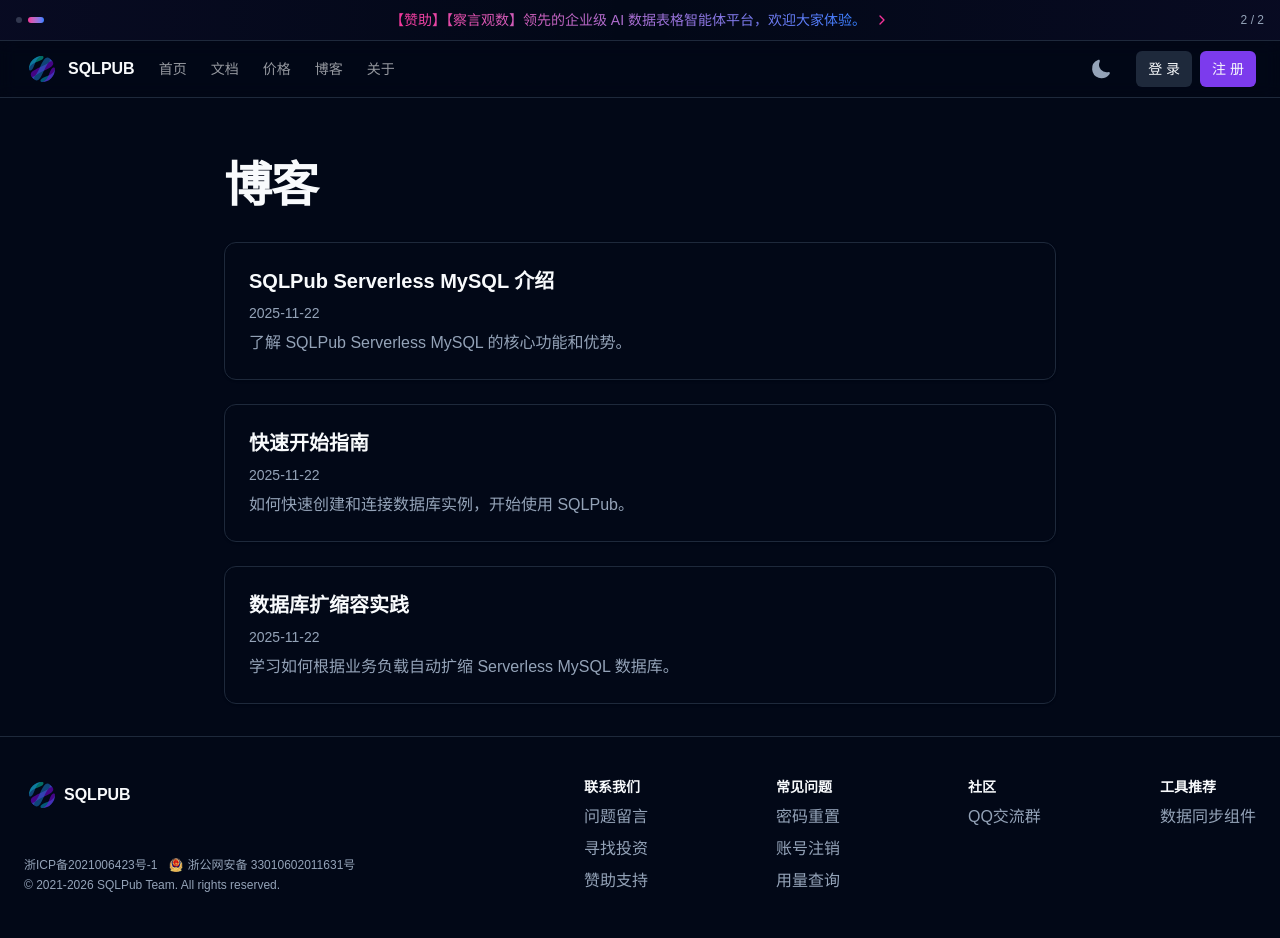
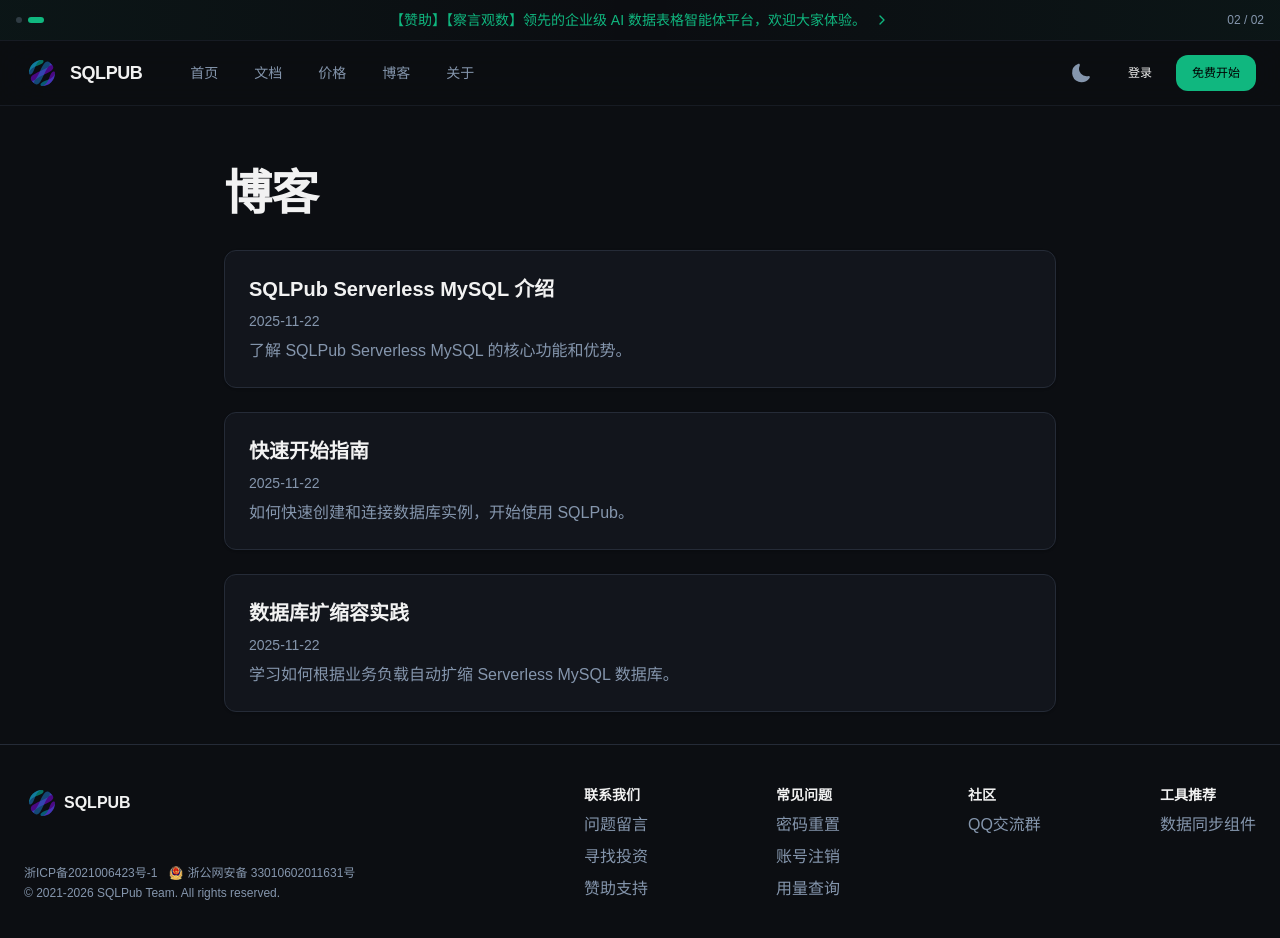
Before and after one commit to sqlpub/sqlpub-website, a Next.js app: page /blog in a window 1280 px wide. Shown: the top 938 px of the page. Built offline with nearby package versions, Linux system fonts and the light colour scheme; a web font is replaced by a local one.

Commit message:
refactor: restyle project to match Neon design
Adapt project to dark theme, neon green accents, tech feel, and modern typography.

Co-authored-by: Red Rabbit <20015177+liuxinwang@users.noreply.github.com>

```diff
--- a/components/navbar.tsx
+++ b/components/navbar.tsx
@@ -16,26 +16,27 @@ export const Navbar = () => {
   const [mobileMenuOpen, setMobileMenuOpen] = React.useState(false);
 
   return (
-    <header className="sticky top-0 z-50 w-full border-b border-border bg-background/95 backdrop-blur supports-[backdrop-filter]:bg-background/60">
-      <div className="container mx-auto max-w-7xl flex h-14 items-center justify-between px-6">
+    <header className="sticky top-0 z-50 w-full border-b border-border/50 bg-background/80 backdrop-blur-xl supports-[backdrop-filter]:bg-background/60">
+      <div className="container mx-auto max-w-7xl flex h-16 items-center justify-between px-6">
         {/* Logo and Brand */}
-        <div className="flex items-center gap-6">
-          <NextLink className="flex items-center gap-2" href="/">
+        <div className="flex items-center gap-8">
+          <NextLink className="flex items-center gap-2.5 group" href="/">
             <Logo />
-            <span className="font-bold text-inherit">SQLPUB</span>
+            <span className="font-bold text-lg tracking-tight group-hover:text-primary transition-colors">SQLPUB</span>
           </NextLink>
 
           {/* Desktop Navigation */}
           <NavigationMenuPrimitive.Root className="hidden lg:flex">
-            <NavigationMenuPrimitive.List className="flex items-center gap-6">
+            <NavigationMenuPrimitive.List className="flex items-center gap-1">
               {siteConfig.navItems.map((item) => (
                 <NavigationMenuPrimitive.Item key={item.href}>
                   <NavigationMenuPrimitive.Link asChild>
                     <NextLink
                       href={item.href}
                       className={cn(
-                        "text-sm font-medium text-foreground/60 transition-colors hover:text-foreground/80",
-                        "data-[active]:text-foreground data-[active]:font-semibold"
+                        "px-4 py-2 text-sm font-medium text-muted-foreground rounded-lg transition-all duration-200",
+                        "hover:text-foreground hover:bg-secondary",
+                        "data-[active]:text-primary data-[active]:bg-primary/10"
                       )}
                     >
                       {item.label}
@@ -48,14 +49,14 @@ export const Navbar = () => {
         </div>
 
         {/* Desktop Right Actions */}
-        <div className="hidden sm:flex items-center gap-4">
+        <div className="hidden sm:flex items-center gap-3">
           <ThemeSwitch />
           <div className="hidden md:flex items-center gap-2">
-            <Button variant="flat" size="sm" asChild>
-              <a href={siteConfig.links.login}>登 录</a>
+            <Button variant="ghost" size="sm" asChild>
+              <a href={siteConfig.links.login}>登录</a>
             </Button>
             <Button size="sm" asChild>
-              <a href={siteConfig.links.signup}>注 册</a>
+              <a href={siteConfig.links.signup}>免费开始</a>
             </Button>
           </div>
         </div>
@@ -67,6 +68,7 @@ export const Navbar = () => {
             target="_blank"
             rel="noopener noreferrer"
             aria-label="Github"
+            className="p-2 hover:bg-secondary rounded-lg transition-colors"
           >
             <GithubIcon className="h-5 w-5 text-muted-foreground" />
           </a>
@@ -76,7 +78,7 @@ export const Navbar = () => {
           <DialogPrimitive.Root open={mobileMenuOpen} onOpenChange={setMobileMenuOpen}>
             <DialogPrimitive.Trigger asChild>
               <button
-                className="p-2 hover:bg-accent rounded-md"
+                className="p-2 hover:bg-secondary rounded-lg transition-colors"
                 aria-label="Toggle menu"
               >
                 <Menu className="h-5 w-5" />
@@ -84,7 +86,7 @@ export const Navbar = () => {
             </DialogPrimitive.Trigger>
             <DialogPrimitive.Portal>
               <DialogPrimitive.Overlay className="fixed inset-0 z-50 bg-background/80 backdrop-blur-sm data-[state=open]:animate-in data-[state=closed]:animate-out data-[state=closed]:fade-out-0 data-[state=open]:fade-in-0" />
-              <DialogPrimitive.Content className="fixed inset-y-0 right-0 z-50 h-full w-3/4 max-w-sm border-l bg-background p-6 shadow-lg transition ease-in-out data-[state=open]:animate-in data-[state=closed]:animate-out data-[state=closed]:slide-out-to-right data-[state=open]:slide-in-from-right duration-300">
+              <DialogPrimitive.Content className="fixed inset-y-0 right-0 z-50 h-full w-3/4 max-w-sm border-l border-border bg-background p-6 shadow-2xl transition ease-in-out data-[state=open]:animate-in data-[state=closed]:animate-out data-[state=closed]:slide-out-to-right data-[state=open]:slide-in-from-right duration-300">
                 <div className="flex items-center justify-between">
                   <NextLink className="flex items-center gap-2" href="/" onClick={() => setMobileMenuOpen(false)}>
                     <Logo />
@@ -92,30 +94,30 @@ export const Navbar = () => {
                   </NextLink>
                   <DialogPrimitive.Close asChild>
                     <button
-                      className="p-2 hover:bg-accent rounded-md"
+                      className="p-2 hover:bg-secondary rounded-lg transition-colors"
                       aria-label="Close menu"
                     >
                       <X className="h-5 w-5" />
                     </button>
                   </DialogPrimitive.Close>
                 </div>
-                <nav className="mt-8 flex flex-col gap-4">
+                <nav className="mt-8 flex flex-col gap-2">
                   {siteConfig.navItems.map((item) => (
                     <NextLink
                       key={item.href}
                       href={item.href}
-                      className="text-lg font-medium text-foreground hover:text-primary transition-colors"
+                      className="px-4 py-3 text-lg font-medium text-foreground hover:text-primary hover:bg-secondary rounded-lg transition-all"
                       onClick={() => setMobileMenuOpen(false)}
                     >
                       {item.label}
                     </NextLink>
                   ))}
-                  <div className="mt-4 flex flex-col gap-2">
+                  <div className="mt-6 pt-6 border-t border-border flex flex-col gap-3">
                     <Button variant="outline" asChild>
-                      <a href={siteConfig.links.login}>登 录</a>
+                      <a href={siteConfig.links.login}>登录</a>
                     </Button>
                     <Button asChild>
-                      <a href={siteConfig.links.signup}>注 册</a>
+                      <a href={siteConfig.links.signup}>免费开始</a>
                     </Button>
                   </div>
                 </nav>
--- a/components/notice.tsx
+++ b/components/notice.tsx
@@ -38,7 +38,8 @@ export const Notice = () => {
   const currentNotice = notices[currentIndex];
 
   return (
-    <div className="relative w-full overflow-hidden border-b border-border bg-gradient-to-r from-primary/5 via-transparent to-primary/5">
+    <div className="relative w-full overflow-hidden border-b border-border/50 bg-background/80 backdrop-blur-sm">
+      <div className="absolute inset-0 bg-gradient-to-r from-primary/5 via-transparent to-primary/5" />
       <div className="relative flex items-center justify-center py-2.5">
         {/* Indicator dots */}
         {notices.length > 1 && (
@@ -55,7 +56,7 @@ export const Notice = () => {
                 }}
                 className={`h-1.5 rounded-full transition-all duration-300 ${
                   index === currentIndex
-                    ? "w-4 bg-gradient-to-r from-pink-500 to-blue-500"
+                    ? "w-4 bg-primary"
                     : "w-1.5 bg-muted-foreground/30 hover:bg-muted-foreground/50"
                 }`}
                 aria-label={`切换到通知 ${index + 1}`}
@@ -75,16 +76,16 @@ export const Notice = () => {
               : "translate-y-0 opacity-100"
           }`}
         >
-          <span className="bg-gradient-to-r from-pink-500 to-blue-500 bg-clip-text text-transparent">
+          <span className="text-primary">
             {currentNotice.text}
           </span>
-          <ChevronRight className="h-4 w-4 text-pink-500 transition-transform group-hover:translate-x-1" />
+          <ChevronRight className="h-4 w-4 text-primary transition-transform group-hover:translate-x-1" />
         </Link>
 
         {/* Counter */}
         {notices.length > 1 && (
-          <div className="absolute right-4 text-xs text-muted-foreground">
-            {currentIndex + 1} / {notices.length}
+          <div className="absolute right-4 text-xs text-muted-foreground font-mono">
+            {String(currentIndex + 1).padStart(2, "0")} / {String(notices.length).padStart(2, "0")}
           </div>
         )}
       </div>
--- a/components/ui/button.tsx
+++ b/components/ui/button.tsx
@@ -5,31 +5,33 @@ import { cva, type VariantProps } from "class-variance-authority";
 import { cn } from "@/lib/utils";
 
 const buttonVariants = cva(
-  "inline-flex items-center justify-center whitespace-nowrap rounded-md text-sm font-medium ring-offset-background transition-colors focus-visible:outline-none focus-visible:ring-2 focus-visible:ring-ring focus-visible:ring-offset-2 disabled:pointer-events-none disabled:opacity-50",
+  "inline-flex items-center justify-center whitespace-nowrap text-sm font-medium ring-offset-background transition-all duration-200 focus-visible:outline-none focus-visible:ring-2 focus-visible:ring-ring focus-visible:ring-offset-2 disabled:pointer-events-none disabled:opacity-50",
   {
     variants: {
       variant: {
-        default: "bg-primary text-primary-foreground hover:bg-primary/90",
+        default:
+          "bg-primary text-primary-foreground hover:bg-primary/90 hover:shadow-[0_0_20px_hsl(160_84%_39%/0.4)]",
         destructive:
           "bg-destructive text-destructive-foreground hover:bg-destructive/90",
         outline:
-          "border border-input bg-background hover:bg-accent hover:text-accent-foreground",
+          "border border-border bg-transparent hover:bg-secondary hover:border-primary/50",
         secondary:
           "bg-secondary text-secondary-foreground hover:bg-secondary/80",
-        ghost: "hover:bg-accent hover:text-accent-foreground",
+        ghost: "hover:bg-secondary hover:text-foreground",
         link: "text-primary underline-offset-4 hover:underline",
-        flat: "bg-secondary text-secondary-foreground hover:bg-secondary/80",
+        flat: "bg-secondary/50 text-secondary-foreground hover:bg-secondary",
+        glow: "bg-primary text-primary-foreground shadow-[0_0_20px_hsl(160_84%_39%/0.4)] hover:shadow-[0_0_30px_hsl(160_84%_39%/0.6)]",
       },
       size: {
-        default: "h-10 px-4 py-2",
-        sm: "h-9 rounded-md px-3",
-        lg: "h-11 rounded-md px-8",
+        default: "h-10 px-5 py-2",
+        sm: "h-9 rounded-md px-4 text-xs",
+        lg: "h-12 rounded-lg px-8 text-base",
         icon: "h-10 w-10",
       },
       radius: {
-        default: "rounded-md",
+        default: "rounded-lg",
         full: "rounded-full",
-        lg: "rounded-lg",
+        lg: "rounded-xl",
         none: "rounded-none",
       },
     },
--- a/components/ui/card.tsx
+++ b/components/ui/card.tsx
@@ -9,7 +9,7 @@ const Card = React.forwardRef<
   <div
     ref={ref}
     className={cn(
-      "rounded-lg border border-border bg-card text-card-foreground shadow-sm",
+      "rounded-xl border border-border bg-card text-card-foreground transition-all duration-300",
       className
     )}
     {...props}
@@ -76,4 +76,24 @@ const CardFooter = React.forwardRef<
 ));
 CardFooter.displayName = "CardFooter";
 
-export { Card, CardHeader, CardFooter, CardTitle, CardDescription, CardContent };
+// Neon style card with gradient border
+const NeonCard = React.forwardRef<
+  HTMLDivElement,
+  React.HTMLAttributes<HTMLDivElement> & { glowOnHover?: boolean }
+>(({ className, glowOnHover = false, ...props }, ref) => (
+  <div
+    ref={ref}
+    className={cn(
+      "relative rounded-xl bg-card text-card-foreground overflow-hidden",
+      "before:absolute before:inset-0 before:rounded-xl before:p-[1px]",
+      "before:bg-gradient-to-br before:from-primary/40 before:via-transparent before:to-primary/10",
+      "before:-z-10 before:content-['']",
+      glowOnHover && "hover:shadow-[0_0_30px_hsl(160_84%_39%/0.2)] transition-shadow duration-300",
+      className
+    )}
+    {...props}
+  />
+));
+NeonCard.displayName = "NeonCard";
+
+export { Card, CardHeader, CardFooter, CardTitle, CardDescription, CardContent, NeonCard };
--- a/styles/globals.css
+++ b/styles/globals.css
@@ -5,47 +5,47 @@
 @layer base {
   :root {
     --background: 0 0% 100%;
-    --foreground: 222.2 84% 4.9%;
+    --foreground: 222 47% 11%;
     --card: 0 0% 100%;
-    --card-foreground: 222.2 84% 4.9%;
+    --card-foreground: 222 47% 11%;
     --popover: 0 0% 100%;
-    --popover-foreground: 222.2 84% 4.9%;
-    --primary: 262 83% 58%;
-    --primary-foreground: 210 40% 98%;
-    --secondary: 210 40% 96.1%;
-    --secondary-foreground: 222.2 47.4% 11.2%;
-    --muted: 210 40% 96.1%;
-    --muted-foreground: 215.4 16.3% 46.9%;
-    --accent: 210 40% 96.1%;
-    --accent-foreground: 222.2 47.4% 11.2%;
-    --destructive: 0 84.2% 60.2%;
-    --destructive-foreground: 210 40% 98%;
-    --border: 214.3 31.8% 91.4%;
-    --input: 214.3 31.8% 91.4%;
-    --ring: 262 83% 58%;
-    --radius: 0.5rem;
+    --popover-foreground: 222 47% 11%;
+    --primary: 160 84% 39%;
+    --primary-foreground: 0 0% 0%;
+    --secondary: 210 20% 96%;
+    --secondary-foreground: 222 47% 11%;
+    --muted: 210 20% 96%;
+    --muted-foreground: 215 16% 47%;
+    --accent: 160 84% 39%;
+    --accent-foreground: 0 0% 0%;
+    --destructive: 0 84% 60%;
+    --destructive-foreground: 0 0% 100%;
+    --border: 214 32% 91%;
+    --input: 214 32% 91%;
+    --ring: 160 84% 39%;
+    --radius: 0.75rem;
   }
 
   .dark {
-    --background: 222.2 84% 4.9%;
-    --foreground: 210 40% 98%;
-    --card: 222.2 84% 4.9%;
-    --card-foreground: 210 40% 98%;
-    --popover: 222.2 84% 4.9%;
-    --popover-foreground: 210 40% 98%;
-    --primary: 262 83% 58%;
-    --primary-foreground: 210 40% 98%;
-    --secondary: 217.2 32.6% 17.5%;
-    --secondary-foreground: 210 40% 98%;
-    --muted: 217.2 32.6% 17.5%;
-    --muted-foreground: 215 20.2% 65.1%;
-    --accent: 217.2 32.6% 17.5%;
-    --accent-foreground: 210 40% 98%;
-    --destructive: 0 62.8% 30.6%;
-    --destructive-foreground: 210 40% 98%;
-    --border: 217.2 32.6% 17.5%;
-    --input: 217.2 32.6% 17.5%;
-    --ring: 262 83% 58%;
+    --background: 220 20% 6%;
+    --foreground: 0 0% 95%;
+    --card: 220 20% 9%;
+    --card-foreground: 0 0% 95%;
+    --popover: 220 20% 9%;
+    --popover-foreground: 0 0% 95%;
+    --primary: 160 84% 39%;
+    --primary-foreground: 0 0% 0%;
+    --secondary: 220 20% 14%;
+    --secondary-foreground: 0 0% 95%;
+    --muted: 220 20% 14%;
+    --muted-foreground: 215 20% 60%;
+    --accent: 160 84% 39%;
+    --accent-foreground: 0 0% 0%;
+    --destructive: 0 62% 30%;
+    --destructive-foreground: 0 0% 95%;
+    --border: 220 20% 18%;
+    --input: 220 20% 18%;
+    --ring: 160 84% 39%;
   }
 }
 
@@ -57,3 +57,46 @@
     @apply bg-background text-foreground;
   }
 }
+
+/* Neon glow utilities */
+@layer utilities {
+  .glow-primary {
+    box-shadow: 0 0 20px hsl(160 84% 39% / 0.3), 0 0 40px hsl(160 84% 39% / 0.1);
+  }
+
+  .glow-primary-lg {
+    box-shadow: 0 0 30px hsl(160 84% 39% / 0.4), 0 0 60px hsl(160 84% 39% / 0.2);
+  }
+
+  .text-glow {
+    text-shadow: 0 0 20px hsl(160 84% 39% / 0.5);
+  }
+
+  .gradient-border {
+    position: relative;
+  }
+
+  .gradient-border::before {
+    content: "";
+    position: absolute;
+    inset: 0;
+    padding: 1px;
+    border-radius: inherit;
+    background: linear-gradient(135deg, hsl(160 84% 39% / 0.5), transparent 50%);
+    -webkit-mask: linear-gradient(#fff 0 0) content-box, linear-gradient(#fff 0 0);
+    -webkit-mask-composite: xor;
+    mask-composite: exclude;
+    pointer-events: none;
+  }
+
+  .bg-grid {
+    background-image:
+      linear-gradient(to right, hsl(220 20% 18% / 0.5) 1px, transparent 1px),
+      linear-gradient(to bottom, hsl(220 20% 18% / 0.5) 1px, transparent 1px);
+    background-size: 60px 60px;
+  }
+
+  .bg-radial-gradient {
+    background: radial-gradient(ellipse 80% 50% at 50% -20%, hsl(160 84% 39% / 0.15), transparent);
+  }
+}
--- a/tailwind.config.js
+++ b/tailwind.config.js
@@ -44,11 +44,35 @@ const config = {
           DEFAULT: "hsl(var(--card))",
           foreground: "hsl(var(--card-foreground))",
         },
+        neon: {
+          green: "#00e599",
+          "green-dark": "#00cc85",
+          cyan: "#00d4ff",
+        },
       },
       borderRadius: {
         lg: "var(--radius)",
         md: "calc(var(--radius) - 2px)",
         sm: "calc(var(--radius) - 4px)",
+      },
+      animation: {
+        "pulse-glow": "pulse-glow 2s ease-in-out infinite",
+        "fade-up": "fade-up 0.5s ease-out",
+        "slide-up": "slide-up 0.3s ease-out",
+      },
+      keyframes: {
+        "pulse-glow": {
+          "0%, 100%": { opacity: "1" },
+          "50%": { opacity: "0.7" },
+        },
+        "fade-up": {
+          "0%": { opacity: "0", transform: "translateY(10px)" },
+          "100%": { opacity: "1", transform: "translateY(0)" },
+        },
+        "slide-up": {
+          "0%": { opacity: "0", transform: "translateY(20px)" },
+          "100%": { opacity: "1", transform: "translateY(0)" },
+        },
       },
     },
   },
```
